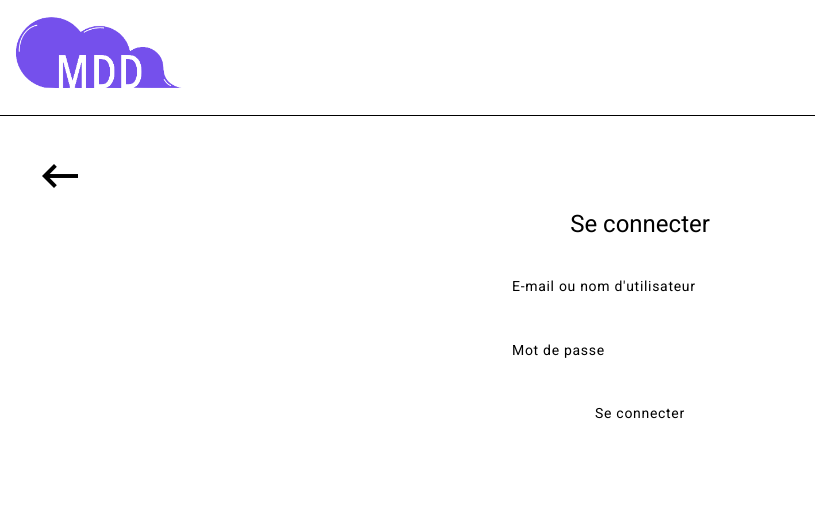
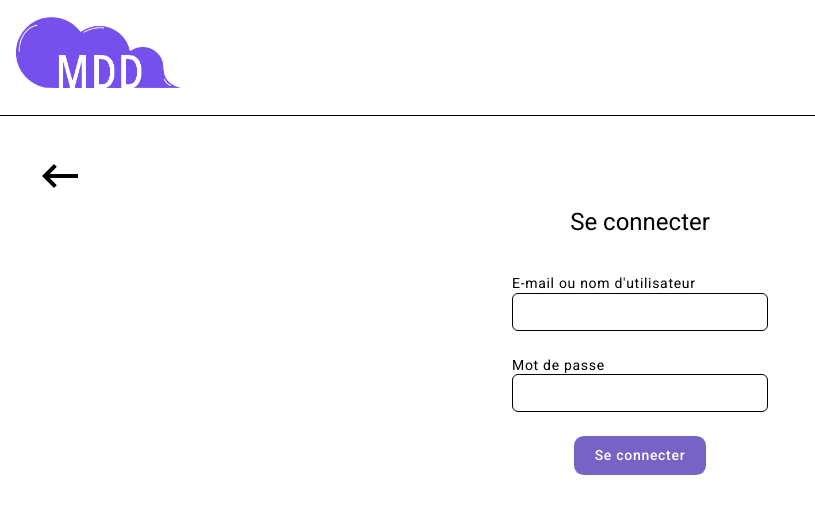
Before and after one commit to clarabernadou/ClaraBernadou_6_MDD_062024, an Angular app in the folder front/: page /login in a window 1280 px wide. Shown: the top 514 px of the page, without its empty margins (0-815 px from the left). Built offline with nearby package versions, Linux system fonts and the light colour scheme.

Commit message:
[edit] - add scss classes in app.component.scss file for all app

```diff
--- a/front/src/app/app.component.scss
+++ b/front/src/app/app.component.scss
@@ -0,0 +1,29 @@
+h1 {
+    font-size: 24px;
+    font-weight: 400;
+    line-height: 29.05px;
+}
+
+.custom-input {
+    border: 1px solid black;
+    border-radius: 0.375rem;
+    padding: 0.5rem;
+}
+
+.primary-btn {
+    color: white;
+    font-weight: 500;
+    background-color: #7763C5;
+    padding: 0.7em 1.5em;
+    border-radius: 0.7em;
+    transition: background-color 0.3s ease, transform 0.3s ease;
+
+    &:hover {
+      background-color: #917de0;
+      transform: scale(1.05);
+    }
+
+    &:active {
+      transform: scale(0.95);
+    }
+}
```
